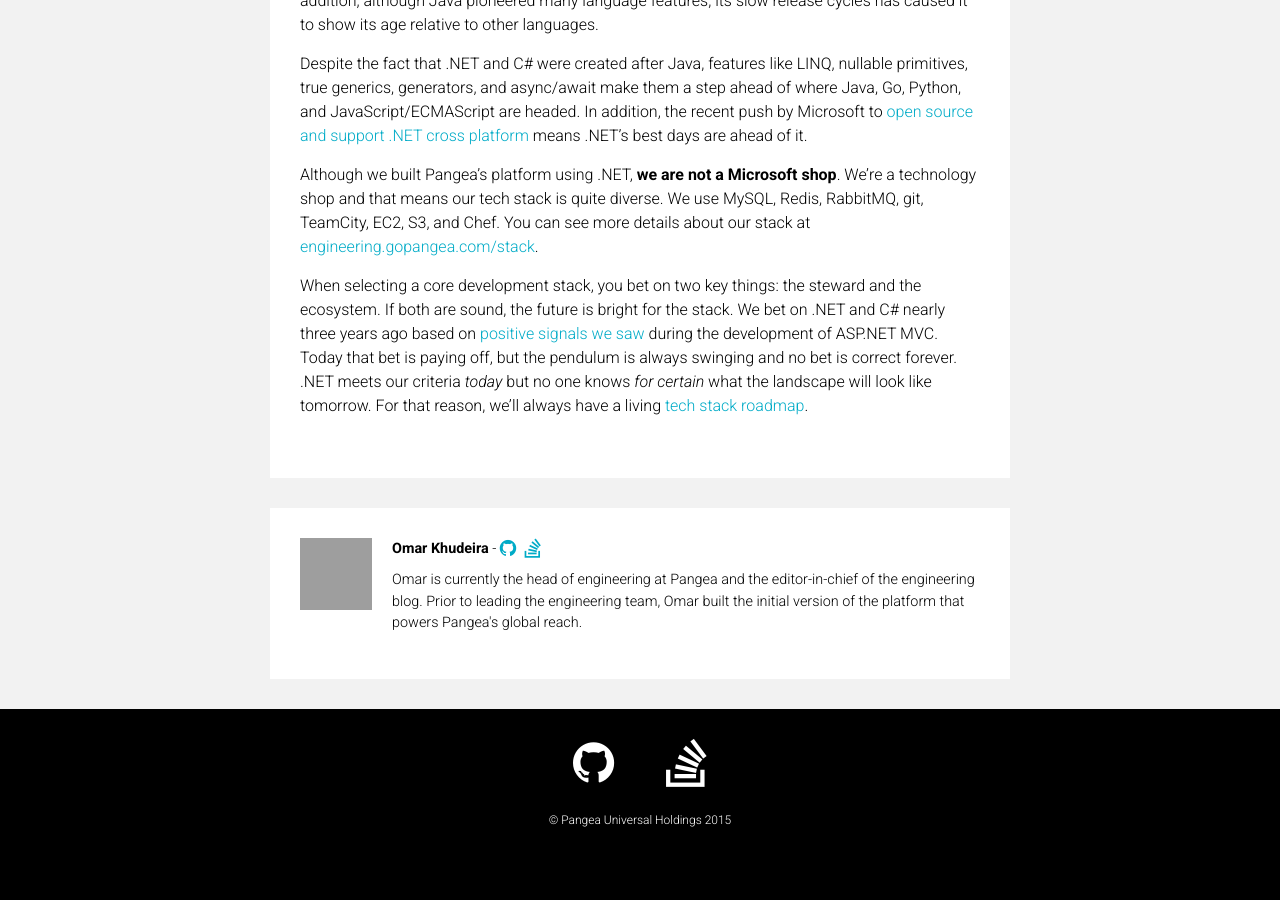
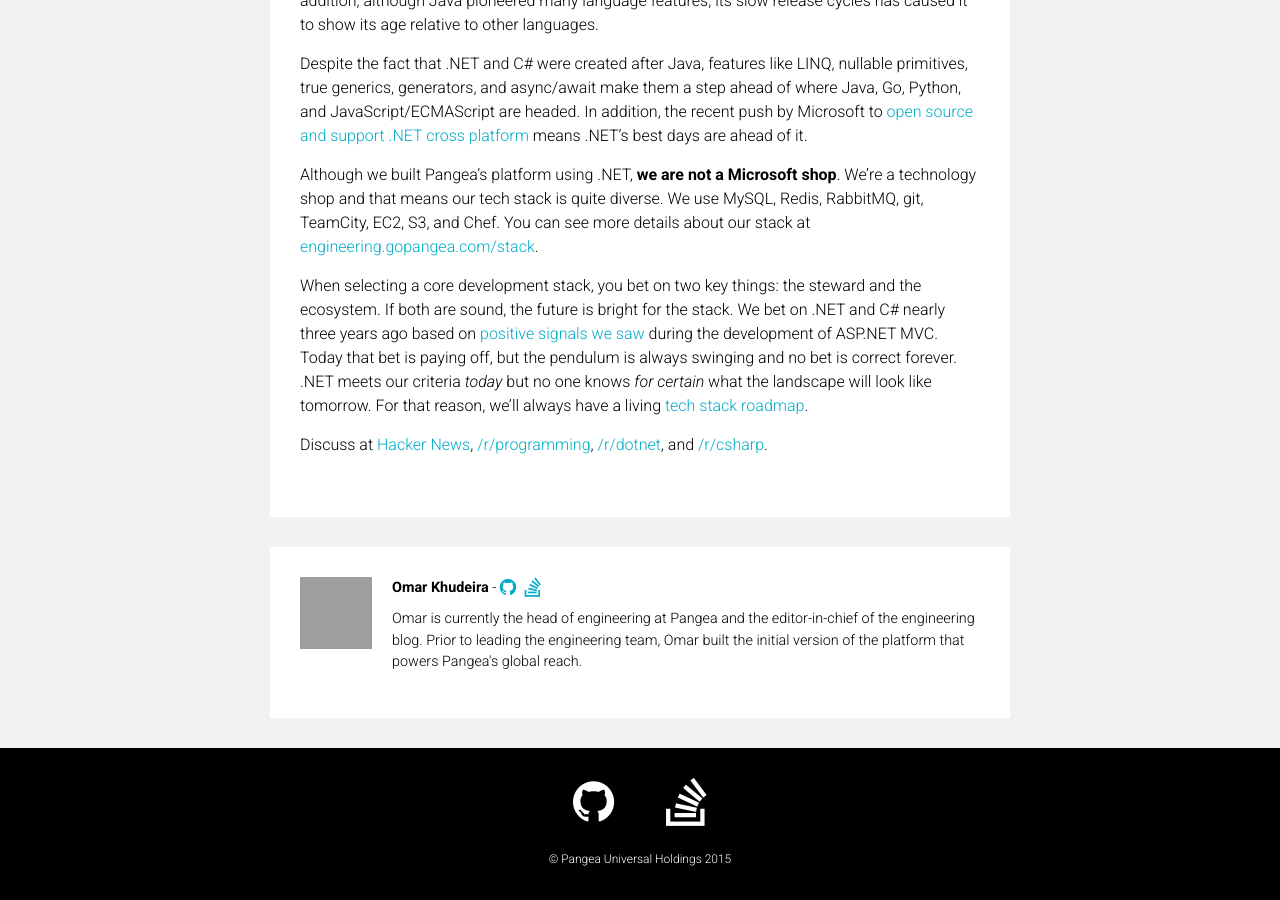
Before and after one commit to omar/gopangea.github.io, a Jekyll site: the page built from _posts/2015-12-10-why-dot-net.md, in a window 1280 px wide and 900 px high, scrolled down 1127 px. Built offline with Jekyll 4.4.1, drawn with Linux system fonts in a browser that asks for light colours; nearby versions of some CDN libraries; before the commit the page ends 1988 px from its top, so only the background shows below that; grey boxes are pictures that could not be loaded.

Commit message:
Add HN and reddit links

```diff
--- a/_posts/2015-12-10-why-dot-net.md
+++ b/_posts/2015-12-10-why-dot-net.md
@@ -34,3 +34,5 @@
 Although we built Pangea's platform using .NET, **we are not a Microsoft shop**. We're a technology shop and that means our tech stack is quite diverse. We use MySQL, Redis, RabbitMQ, git, TeamCity, EC2, S3, and Chef. You can see more details about our stack at [engineering.gopangea.com/stack](/stack).
 
 When selecting a core development stack, you bet on two key things: the steward and the ecosystem. If both are sound, the future is bright for the stack. We bet on .NET and C# nearly three years ago based on [positive signals we saw](http://weblogs.asp.net/scottgu/asp-net-mvc-web-api-razor-and-open-source) during the development of ASP.NET MVC. Today that bet is paying off, but the pendulum is always swinging and no bet is correct forever. .NET meets our criteria _today_ but no one knows _for certain_ what the landscape will look like tomorrow. For that reason, we'll always have a living [tech stack roadmap](/stack#roadmap).
+
+Discuss at [Hacker News](https://news.ycombinator.com/item?id=10719534), [/r/programming](https://www.reddit.com/r/programming/comments/3w8ujm/why_net/), [/r/dotnet](https://www.reddit.com/r/dotnet/comments/3w8wrc/why_net/), and [/r/csharp](https://www.reddit.com/r/csharp/comments/3wammg/why_net/).
```
